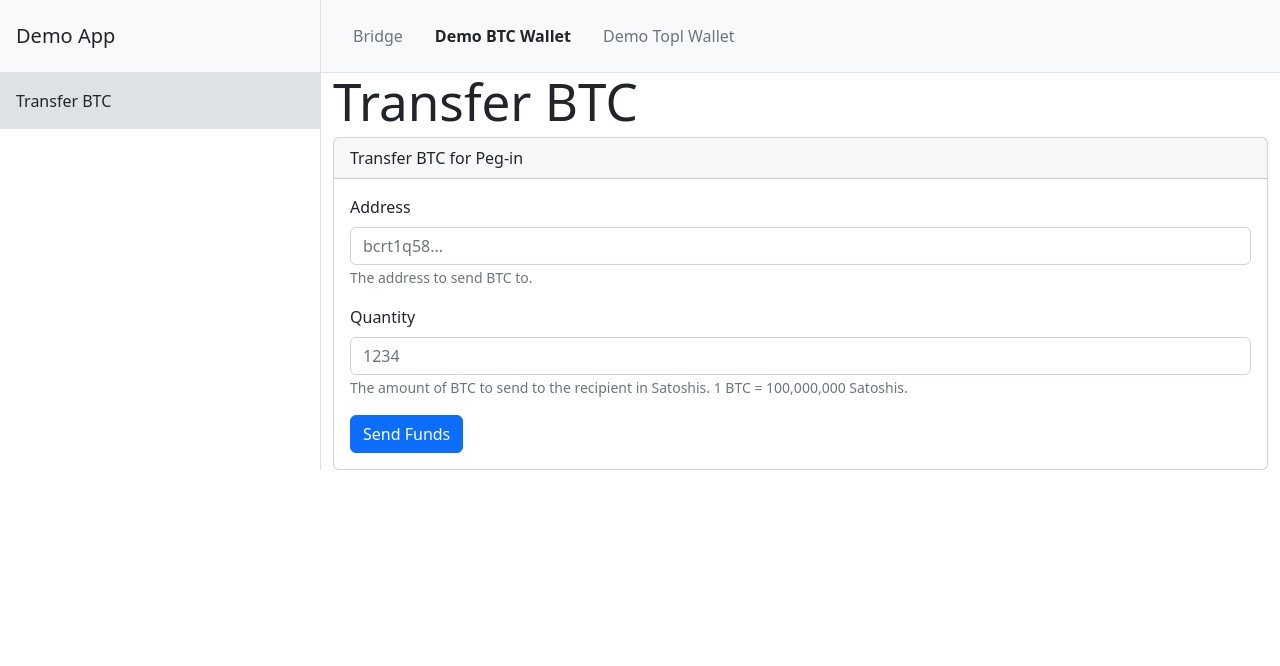
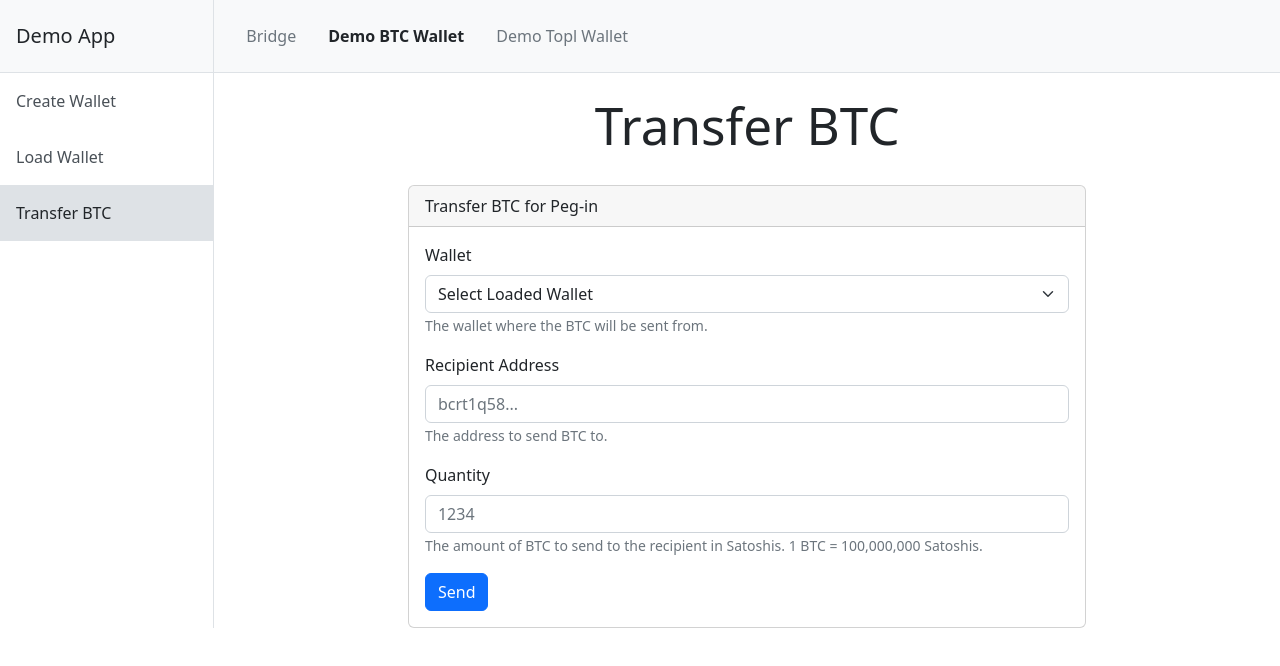
Before and after one commit to Topl/demo-btc-wallet, a React (Vite) app in the folder demo-ui/: page / in a window 1280 px wide. Shown: the top 666 px of the page. Built offline with nearby package versions, Linux system fonts and the light colour scheme; the HTML template or start-up script is replaced by a standard one.

Commit message:
Added the skeleton for 2 more pages

```diff
--- a/demo-ui/src/App.css
+++ b/demo-ui/src/App.css
@@ -1,5 +1,6 @@
 #root {
-  width: 100%;
+  min-width: 100%;
+  min-height: 100%;
   position: absolute;
   top: 0;
 }
@@ -11,6 +12,14 @@
 #sidebar .nav-link.active {
   background-color: var(--bs-gray-300);
   color: var(--bs-gray-900);
+}
+
+#sidebar .nav-link:not(.active) {
+  color: var(--bs-gray-700);
+}
+
+#sidebar .nav-link:not(.active):hover {
+  background-color: var(--bs-gray-100);
 }
 
 #topbar .nav-link {
--- a/demo-ui/src/App.tsx
+++ b/demo-ui/src/App.tsx
@@ -1,5 +1,8 @@
 import './App.css'
 import Transfer from './views/Transfer';
+import LoadWallet from './views/LoadWallet';
+import CreateWallet from './views/CreateWallet';
+import Container from 'react-bootstrap/Container';
 import Col from 'react-bootstrap/Col';
 import Nav from 'react-bootstrap/Nav';
 import Row from 'react-bootstrap/Row';
@@ -8,9 +11,9 @@ import Tab from 'react-bootstrap/Tab';
 
 function App() {
   return (
-    <div className='container-fluid w-100 m-0 p-0 bg-white top-0'>
+    <Container className='w-100 m-0 p-0 bg-white top-0 h-100 vh-100' fluid>
       <Row className='w-100 m-0 border-bottom bg-light'>
-        <Col xs={3} className='p-3 lead logo-text m-auto'>Demo App</Col>
+        <Col xs={2} className='p-3 lead logo-text m-auto'>Demo App</Col>
         <Col className='p-3 border-start' id="topbar">
           <Nav activeKey="btc">
             <Nav.Link eventKey="bridge">Bridge</Nav.Link>
@@ -20,20 +23,24 @@ function App() {
         </Col>
       </Row>
       <Tab.Container defaultActiveKey="transfer">
-        <Row className=' m-0'>
-          <Col xs={3} className='p-0' id="sidebar">
+        <Row className='m-0'>
+          <Col xs={2} className='p-0' id="sidebar">
             <Nav className="flex-column">
+                <Nav.Link eventKey="create" className='p-3'>Create Wallet</Nav.Link>
+                <Nav.Link eventKey="load" className='p-3'>Load Wallet</Nav.Link>
                 <Nav.Link eventKey="transfer" className='p-3'>Transfer BTC</Nav.Link>
             </Nav>
           </Col>
           <Col className='border-start'>
             <Tab.Content>
+              <Tab.Pane eventKey="create"><CreateWallet/></Tab.Pane>
+              <Tab.Pane eventKey="load"><LoadWallet/></Tab.Pane>
               <Tab.Pane eventKey="transfer"><Transfer/></Tab.Pane>
             </Tab.Content>
           </Col>
         </Row>
       </Tab.Container>
-    </div>
+    </Container>
   )
 }
 
--- /dev/null
+++ b/demo-ui/src/views/CreateWallet.tsx
@@ -0,0 +1,30 @@
+import {FunctionComponent} from 'react';
+import Button from 'react-bootstrap/Button';
+import Form from 'react-bootstrap/Form';
+import Card from 'react-bootstrap/Card';
+import Container from 'react-bootstrap/Container';
+
+const CreateWallet: FunctionComponent =  () => {
+  return <Container>
+    <h1 className='py-4 text-center'>Create Wallet</h1>
+    <Card className='col-8 offset-2'>
+      <Card.Header>Create a New Wallet</Card.Header>
+      <Card.Body>
+        <Form>
+          <Form.Group className="mb-3" controlId="walletName">
+            <Form.Label>Wallet Name</Form.Label>
+            <Form.Control type="text" placeholder="my-wallet" />
+            <Form.Text className="text-muted">
+              The name of the new wallet.
+            </Form.Text>
+          </Form.Group>
+          <Button variant="primary" type="submit">
+            Create
+          </Button>
+        </Form>
+      </Card.Body>
+    </Card>
+      </Container>
+}
+
+export default CreateWallet
--- /dev/null
+++ b/demo-ui/src/views/LoadWallet.tsx
@@ -0,0 +1,34 @@
+import {FunctionComponent} from 'react';
+import Button from 'react-bootstrap/Button';
+import Form from 'react-bootstrap/Form';
+import Card from 'react-bootstrap/Card';
+import Container from 'react-bootstrap/Container';
+
+const LoadWallet: FunctionComponent =  () => {
+  return <Container>
+    <h1 className='py-4 text-center'>Load Wallet</h1>
+    <Card className='col-8 offset-2'>
+      <Card.Header>Load a Wallet</Card.Header>
+      <Card.Body>
+        <Form>
+          <Form.Group className="mb-3" controlId="walletName">
+            <Form.Label>Wallet</Form.Label>
+            <Form.Select aria-label="Select Wallet">
+              <option>Select Unloaded Wallet</option>
+              <option value="wallet1">TestWallet</option>
+              <option value="wallet2">dummy-wallet</option>
+            </Form.Select>
+            <Form.Text className="text-muted">
+              The unloaded existing wallet to load.
+            </Form.Text>
+          </Form.Group>
+          <Button variant="primary" type="submit">
+            Load
+          </Button>
+        </Form>
+      </Card.Body>
+    </Card>
+      </Container>
+}
+
+export default LoadWallet
--- a/demo-ui/src/views/Transfer.tsx
+++ b/demo-ui/src/views/Transfer.tsx
@@ -2,16 +2,28 @@ import {FunctionComponent} from 'react';
 import Button from 'react-bootstrap/Button';
 import Form from 'react-bootstrap/Form';
 import Card from 'react-bootstrap/Card';
+import Container from 'react-bootstrap/Container';
 
 const Transfer: FunctionComponent =  () => {
-  return <div>
-    <h1>Transfer BTC</h1>
-    <Card>
+  return <Container>
+    <h1 className='py-4 text-center'>Transfer BTC</h1>
+    <Card className='col-8 offset-2'>
       <Card.Header>Transfer BTC for Peg-in</Card.Header>
       <Card.Body>
         <Form>
+          <Form.Group className="mb-3" controlId="walletName">
+            <Form.Label>Wallet</Form.Label>
+            <Form.Select aria-label="Select Wallet">
+              <option>Select Loaded Wallet</option>
+              <option value="wallet1">TestWallet</option>
+              <option value="wallet2">dummy-wallet</option>
+            </Form.Select>
+            <Form.Text className="text-muted">
+              The wallet where the BTC will be sent from.
+            </Form.Text>
+          </Form.Group>
           <Form.Group className="mb-3" controlId="recipientAddress">
-            <Form.Label>Address</Form.Label>
+            <Form.Label>Recipient Address</Form.Label>
             <Form.Control type="text" placeholder="bcrt1q58..." />
             <Form.Text className="text-muted">
               The address to send BTC to.
@@ -26,12 +38,12 @@ const Transfer: FunctionComponent =  () => {
             </Form.Text>
           </Form.Group>
           <Button variant="primary" type="submit">
-            Send Funds
+            Send
           </Button>
         </Form>
       </Card.Body>
     </Card>
-      </div>
+      </Container>
 }
 
 export default Transfer
```
